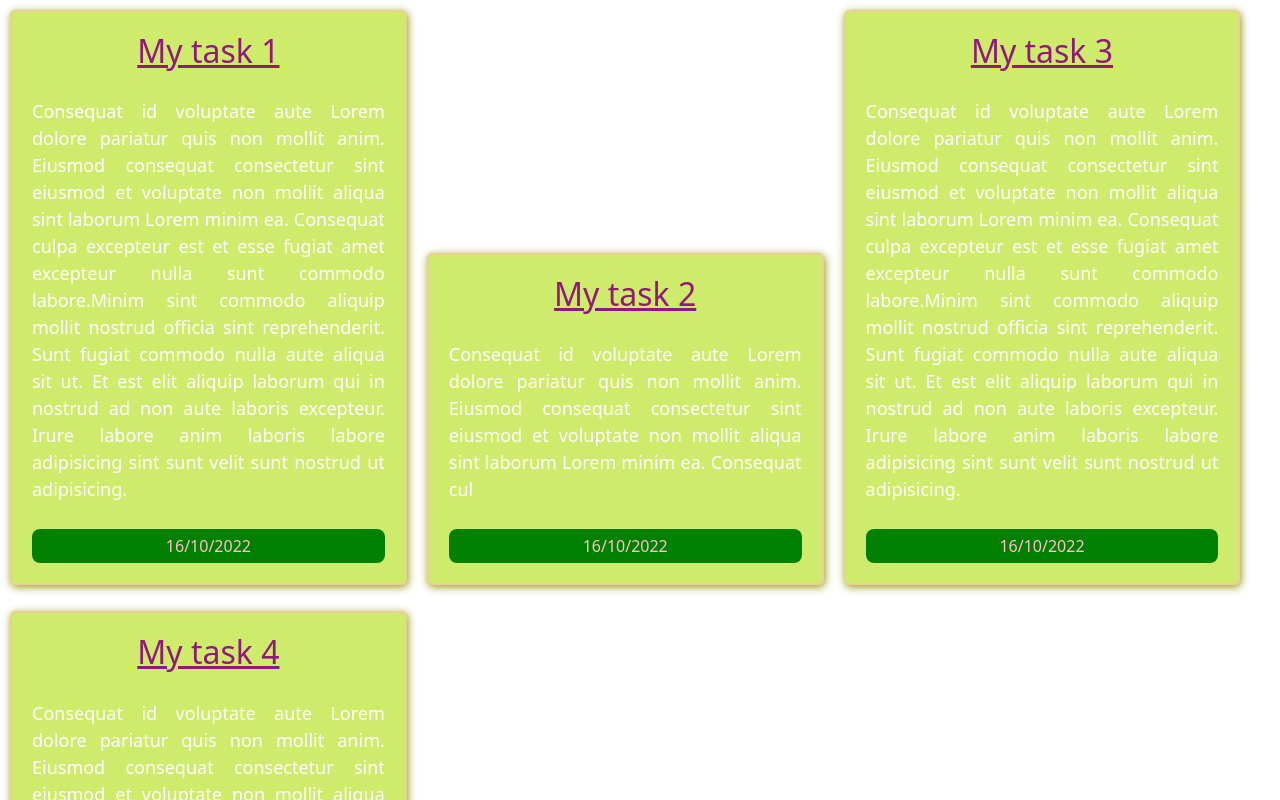
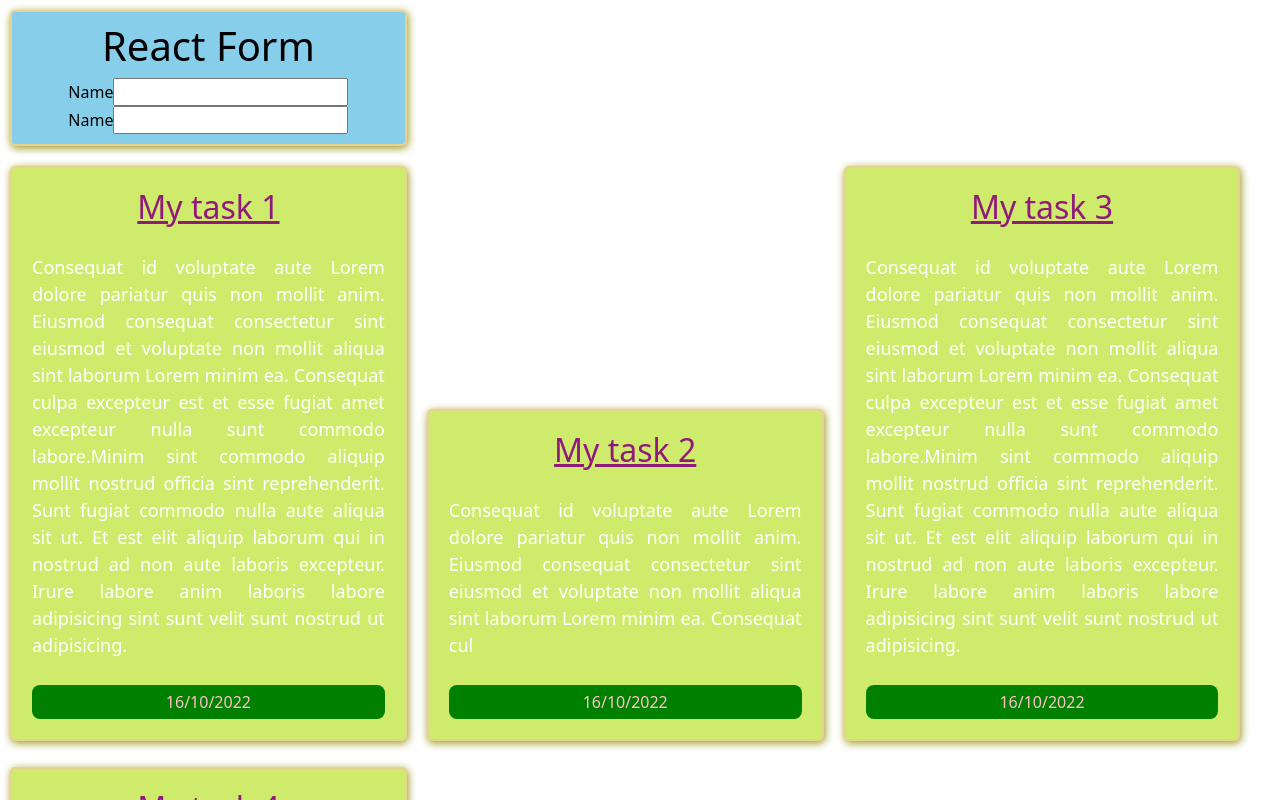
Before and after one commit to Mraj101/Vanilla-Js-and-React, a React (Create React App) app in the folder reactjsbasics/my-app/: page / in a window 1280 px wide. Shown: the top 800 px of the page. Built offline with nearby package versions, Linux system fonts and the light colour scheme.

Commit message:
input and some style

```diff
--- a/reactjsbasics/my-app/src/App.js
+++ b/reactjsbasics/my-app/src/App.js
@@ -7,6 +7,7 @@ import ReactBootstrap from "./component/ReactBootstrap/ReactBootstrap";
 import State from "./State";
 import HandleEvent from "./ReactEventHandler";
 import HookState from "./useStateHook"
+import Form from "./component/ReactForm/Form";
 
 
 function App(){
@@ -19,6 +20,7 @@ function App(){
        const item=Data.map((item,index) => <Card key={uuidv4()} content={item.content} title={item.title}/>)
   return (
     <div>
+         <Form/>
          {item}
          <ReactIcon/>
          <ReactBootstrap/>
--- a/reactjsbasics/my-app/src/component/ReactForm/Form.js
+++ b/reactjsbasics/my-app/src/component/ReactForm/Form.js
@@ -2,7 +2,17 @@ import React from 'react';
 
 const Form = () => {
     return (
-        <div>
+        <div className='Container' style={{display:"block" ,backgroundColor:"skyblue" ,color:"black"}}>
+            <h1>React Form</h1>
+            <div>
+                <label htmlFor="name">Name</label>
+                <input type="text" id='name' name='name'  />
+            </div>
+
+            <div>
+                <label htmlFor="email">Name</label>
+                <input type="text" id='email' name='email'/>
+            </div>
 
         </div>
     );
```
